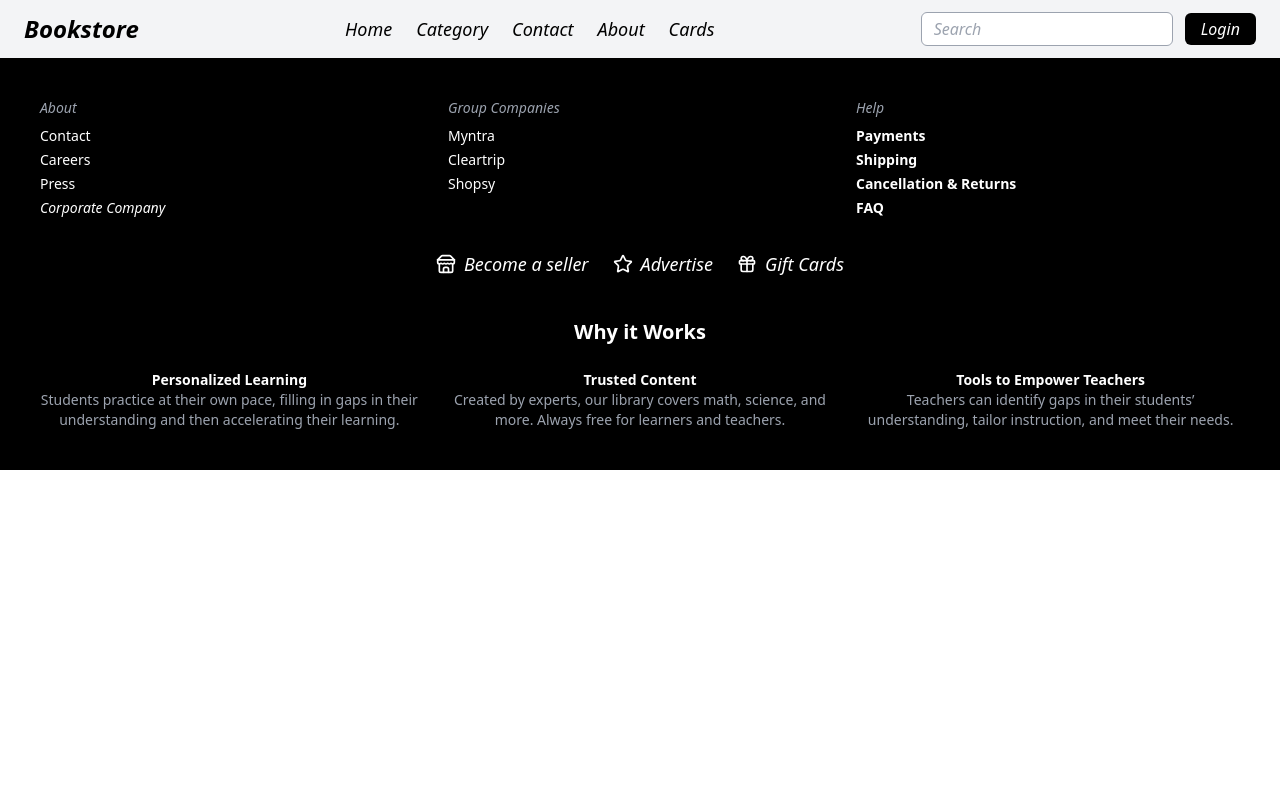
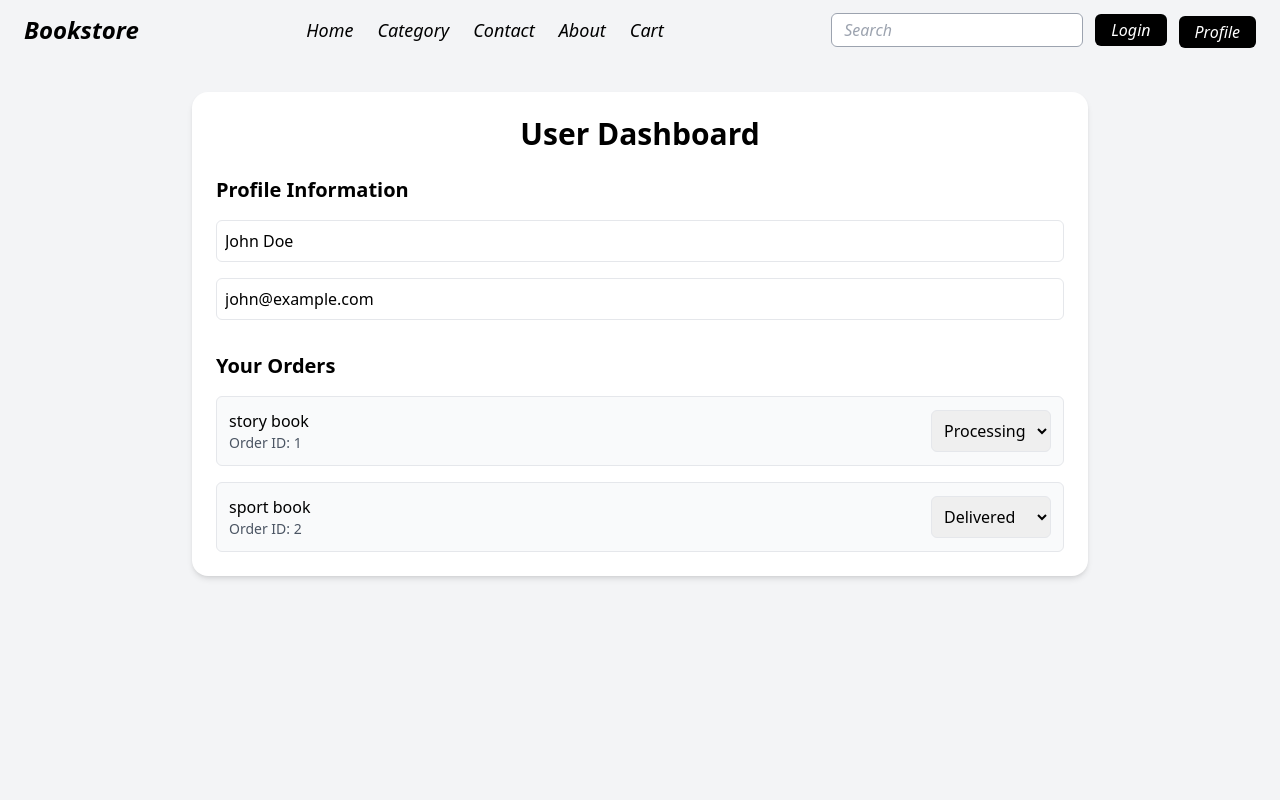
Before and after one commit to Syed-07dz/Book-Store-React, a React (Vite) app: page /profile in a window 1280 px wide. Shown: the top 800 px of the page. Built offline with nearby package versions, Linux system fonts and the light colour scheme.

Commit message:
profile and edit order

```diff
--- a/src/components/Navbar.jsx
+++ b/src/components/Navbar.jsx
@@ -18,7 +18,7 @@ const Navbar = () => {
           <li><a href="/category" className="hover:underline">Category</a></li>
           <li><a href="/contact" className="hover:underline">Contact</a></li>
           <li><a href="/about" className="hover:underline">About</a></li>
-          <li><a href="/cards" className="hover:underline">Cards</a></li>
+          <li><a href="/cards" className="hover:underline">Cart</a></li>
         </ul>
 
         {/* Search + Login (Desktop) */}
@@ -33,6 +33,12 @@ const Navbar = () => {
             onClick={() => navigate("/login")}
           >
             Login
+          </button>
+          <button
+            className=" bg-black text-white  px-4 py-1 rounded-md italic hover:bg-gray-800 mt-1"
+            onClick={() => navigate("/Profile")}
+          >
+            Profile
           </button>
         </div>
 
@@ -66,6 +72,12 @@ const Navbar = () => {
           >
             Login
           </button>
+          <button
+            className="w-full bg-black text-white py-2 rounded-md italic hover:bg-gray-800 mt-3"
+            onClick={() => navigate("/Profile")}
+          >
+            Profile
+          </button>
         </div>
       )}
     </nav>
--- /dev/null
+++ b/src/components/Profile.jsx
@@ -0,0 +1,87 @@
+
+import React, { useState } from "react";
+
+function Profile() {
+  const [profile, setProfile] = useState({
+    name: "John Doe",
+    email: "john@example.com",
+  });
+
+  const [orders, setOrders] = useState([
+    { id: 1, item: "story book", status: "Processing" },
+    { id: 2, item: "sport book", status: "Delivered" },
+  ]);
+
+  const handleProfileChange = (e) => {
+    const { name, value } = e.target;
+    setProfile({ ...profile, [name]: value });
+  };
+
+  const handleOrderChange = (id, value) => {
+    setOrders((prevOrders) =>
+      prevOrders.map((order) =>
+        order.id === id ? { ...order, status: value } : order
+      )
+    );
+  };
+
+  return (
+    <div className="min-h-screen bg-gray-100 p-8">
+      <div className="max-w-4xl mx-auto bg-white p-6 rounded-2xl shadow-md">
+        <h1 className="text-3xl font-bold mb-6 text-center">User Dashboard</h1>
+
+        {/* Profile Section */}
+        <section className="mb-8">
+          <h2 className="text-xl font-semibold mb-4">Profile Information</h2>
+          <div className="space-y-4">
+            <input
+              type="text"
+              name="name"
+              value={profile.name}
+              onChange={handleProfileChange}
+              className="w-full border p-2 rounded-md"
+              placeholder="Name"
+            />
+            <input
+              type="email"
+              name="email"
+              value={profile.email}
+              onChange={handleProfileChange}
+              className="w-full border p-2 rounded-md"
+              placeholder="Email"
+            />
+          </div>
+        </section>
+
+        {/* Orders Section */}
+        <section>
+          <h2 className="text-xl font-semibold mb-4">Your Orders</h2>
+          <div className="space-y-4">
+            {orders.map((order) => (
+              <div
+                key={order.id}
+                className="flex items-center justify-between border p-3 rounded-md bg-gray-50"
+              >
+                <div>
+                  <p className="font-medium">{order.item}</p>
+                  <p className="text-sm text-gray-600">Order ID: {order.id}</p>
+                </div>
+                <select
+                  value={order.status}
+                  onChange={(e) => handleOrderChange(order.id, e.target.value)}
+                  className="border p-2 rounded-md"
+                >
+                  <option value="Processing">Processing</option>
+                  <option value="Shipped">Shipped</option>
+                  <option value="Delivered">Delivered</option>
+                </select>
+              </div>
+            ))}
+          </div>
+        </section>
+      </div>
+    </div>
+  );
+}
+
+export default Profile;
--- a/src/routes/AppRoutes.jsx
+++ b/src/routes/AppRoutes.jsx
@@ -10,6 +10,7 @@ import Signup from "../pages/Signup"
 import Navbar from "../components/Navbar";
 import Footer from "../components/Footer";
 import Forget from "../pages/Forget";
+import Profile from "../components/Profile";
 function AppRoutes() {
   return (
     <>
@@ -21,8 +22,10 @@ function AppRoutes() {
         <Route path="/contact" element={<Contact />} />
         <Route path="/cards" element={<Cards />} />
         <Route path="/login" element={<Login />} /> {/* New Login Route */}
-        <Route path="/Signup" element={<Signup />} /> {/* New Login Route */}
+        <Route path="/Signup" element={<Signup />} /> {/* New Signup Route */}
         <Route path="/forgot-password" element={<Forget />} />
+        <Route path="/profile" element={<Profile />} />
+
 
 
       </Routes>
```
